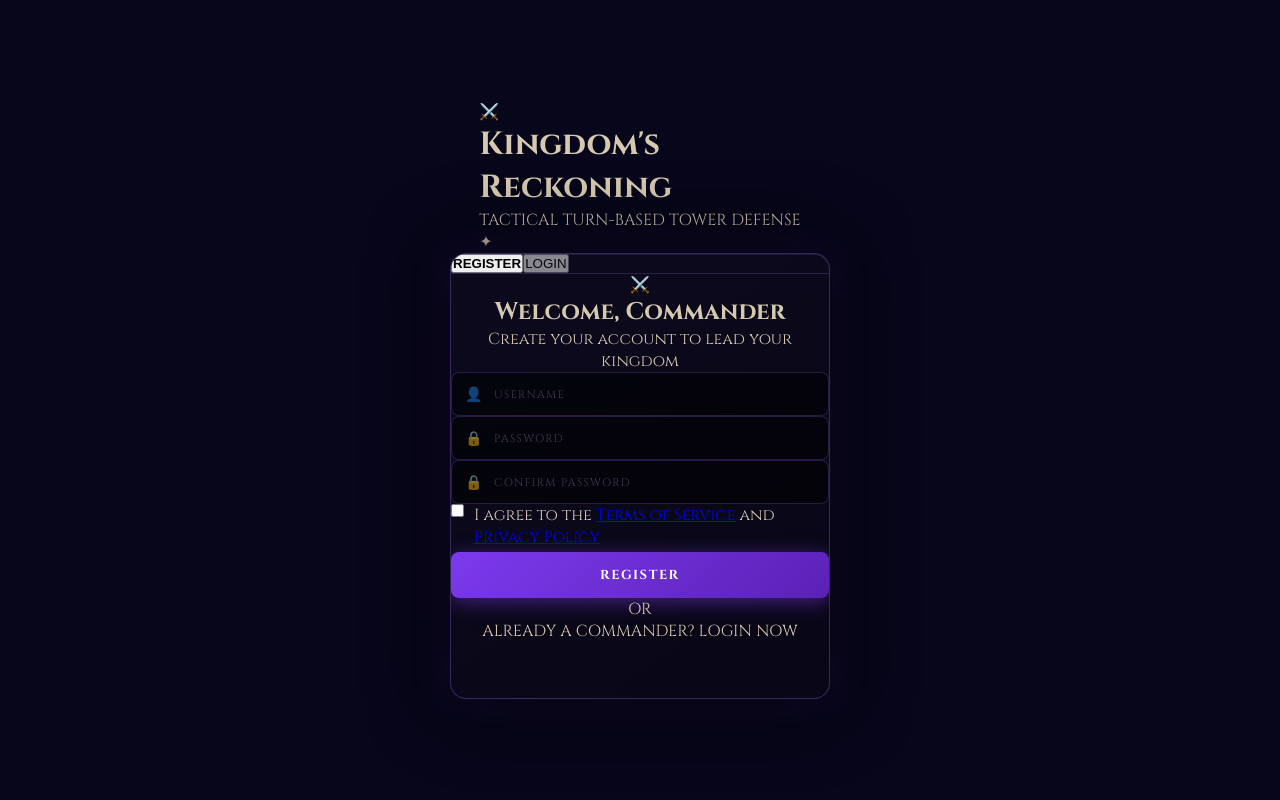
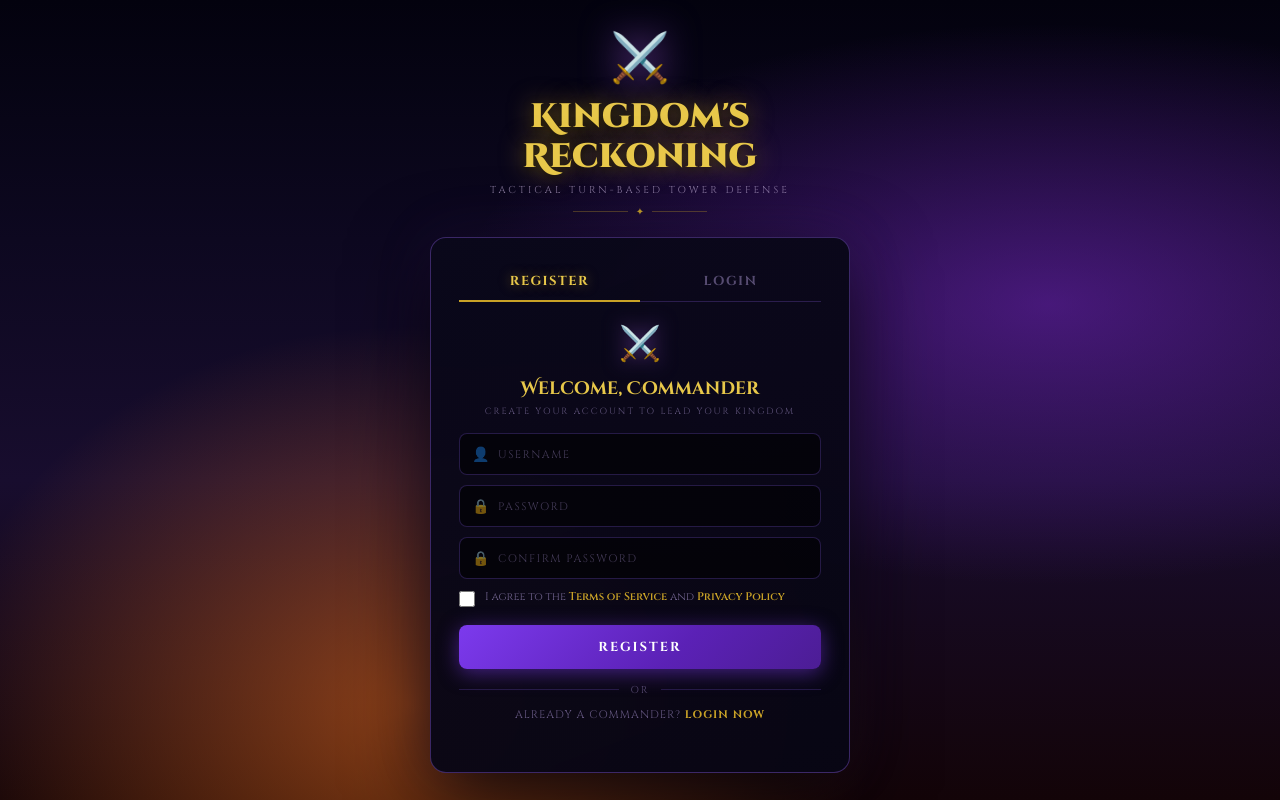
Before and after one commit to Hajinwoo28/kingdoms-reckoning, a Flask app: page / in a window 1280 px wide. Run offline with Flask 3, Linux system fonts and the light colour scheme; some libraries are stand-ins or nearby versions.

```diff
--- a/templates/index.html
+++ b/templates/index.html
@@ -193,12 +193,152 @@
       }
     }
   </style>
-  <!-- Auth tab pane visibility — inline so it works even if external CSS fails -->
+  <!-- ═══ SELF-CONTAINED AUTH STYLES ═══ Works even if external CSS fails ═══ -->
   <style>
-    .auth-tab-pane          { display: none !important; }
-    .auth-tab-pane.active   { display: block !important; }
-    .auth-tab-btn           { opacity: .55; cursor: pointer; }
-    .auth-tab-btn.active    { opacity: 1; font-weight: 700; }
+    /* ── Tab pane visibility (critical) ── */
+    .auth-tab-pane        { display: none !important; }
+    .auth-tab-pane.active { display: block !important; }
+
+    /* ── Full-screen layout ── */
+    .auth-screen {
+      position: fixed; inset: 0;
+      display: flex; flex-direction: column;
+      align-items: center; justify-content: center;
+      overflow-y: auto; overflow-x: hidden;
+      padding: 20px 12px; box-sizing: border-box;
+      background: radial-gradient(ellipse at 82% 38%, rgba(138,43,226,.45) 0%, transparent 40%),
+                  radial-gradient(ellipse at 32% 88%, rgba(255,120,30,.50) 0%, transparent 38%),
+                  linear-gradient(180deg, #03020e 0%, #0d0820 30%, #180d2e 60%, #130408 100%);
+    }
+
+    /* ── Hero title above card ── */
+    .auth-hero { text-align: center; margin-bottom: 18px; }
+    .auth-hero-emblem {
+      display: block; font-size: 48px; margin-bottom: 6px;
+      filter: drop-shadow(0 0 18px rgba(180,100,255,.7));
+    }
+    .auth-hero-title {
+      font-family: 'Cinzel Decorative', 'Georgia', serif;
+      font-size: clamp(22px, 4vw, 34px); font-weight: 900; line-height: 1.15;
+      color: #e8c84a;
+      text-shadow: 0 0 24px rgba(201,162,39,.6), 0 2px 8px rgba(0,0,0,.8);
+      margin: 0 0 6px;
+    }
+    .auth-hero-tagline {
+      font-family: 'Cinzel', 'Georgia', serif;
+      font-size: 10px; letter-spacing: 3px;
+      color: rgba(200,180,220,.65); margin: 0;
+    }
+    .auth-hero-divider { display:flex; align-items:center; gap:8px; justify-content:center; margin-top:8px; }
+    .auth-hero-divider::before,.auth-hero-divider::after { content:''; width:55px; height:1px; background:rgba(201,162,39,.35); }
+    .auth-hero-gem { color:#c9a227; font-size:10px; }
+
+    /* ── Card ── */
+    .auth-card {
+      background: linear-gradient(160deg, rgba(10,8,26,.97), rgba(8,6,20,.98));
+      border: 1px solid rgba(120,80,200,.45); border-radius: 16px;
+      padding: 24px 28px 22px; width: 100%;
+      max-width: min(420px, calc(100vw - 24px));
+      box-shadow: 0 24px 80px rgba(0,0,0,.85), 0 0 60px rgba(120,60,220,.12);
+      box-sizing: border-box;
+    }
+
+    /* ── Tabs ── */
+    .auth-tabs {
+      display: flex; border-bottom: 1px solid rgba(120,80,200,.3);
+      margin-bottom: 20px;
+    }
+    .auth-tab-btn {
+      flex: 1; padding: 10px 0; background: none;
+      border: none; border-bottom: 2px solid transparent;
+      font-family: 'Cinzel', 'Georgia', serif; font-size: 13px;
+      font-weight: 700; letter-spacing: 1.5px;
+      color: rgba(180,160,220,.45); cursor: pointer;
+      transition: all .18s; margin-bottom: -1px;
+    }
+    .auth-tab-btn.active {
+      color: #e8c84a; border-bottom-color: #c9a227;
+      text-shadow: 0 0 12px rgba(201,162,39,.5);
+    }
+    .auth-tab-btn:hover:not(.active) { color: rgba(200,185,240,.8); }
+
+    /* ── Inner card icon + heading ── */
+    .auth-card-inner-icon {
+      display:block; font-size:34px; margin: 0 auto 8px; text-align:center;
+      filter: drop-shadow(0 0 10px rgba(180,100,255,.5));
+    }
+    .auth-card-heading {
+      font-family: 'Cinzel Decorative', 'Georgia', serif;
+      font-size: 18px; font-weight: 700; color: #e8c84a;
+      margin: 0 0 4px; text-align:center;
+    }
+    .auth-card-sub {
+      font-size: 9px; letter-spacing: 2px; text-transform:uppercase;
+      color: rgba(180,160,220,.5); margin: 0 0 16px; text-align:center;
+    }
+
+    /* ── Inputs ── */
+    .auth-input-wrap { position: relative; margin-bottom: 10px; }
+    .auth-input-icon {
+      position:absolute; left:13px; top:50%; transform:translateY(-50%);
+      font-size:14px; opacity:.5; pointer-events:none;
+    }
+    .auth-input {
+      width: 100%; padding: 12px 14px 12px 38px;
+      background: rgba(0,0,0,.55); border: 1px solid rgba(100,70,180,.35);
+      border-radius: 8px; color: #e0d8f0;
+      font-family: 'Cinzel', 'Georgia', serif; font-size: 12px;
+      letter-spacing: 1px; outline: none; box-sizing: border-box;
+      transition: border .2s, box-shadow .2s;
+    }
+    .auth-input:focus {
+      border-color: rgba(160,100,255,.7);
+      box-shadow: 0 0 0 3px rgba(120,60,220,.18);
+    }
+    .auth-input::placeholder { color: rgba(160,140,200,.4); font-size:11px; letter-spacing:1.5px; }
+
+    /* ── Terms row ── */
+    .auth-terms-row {
+      display:flex; align-items:flex-start; gap:10px;
+      margin: 10px 0 14px;
+    }
+    .auth-terms-row input[type="checkbox"] {
+      width:16px; height:16px; flex-shrink:0; margin-top:2px;
+      accent-color:#7C3AED; cursor:pointer;
+    }
+    .auth-terms-row label { font-size:11px; color:rgba(180,160,220,.6); line-height:1.5; cursor:pointer; }
+    .auth-terms-row a { color:#c9a227; text-decoration:none; font-weight:600; }
+
+    /* ── Primary button ── */
+    .btn-auth-primary {
+      width:100%; padding:13px;
+      background: linear-gradient(135deg, #7C3AED 0%, #5B21B6 60%, #4C1D95 100%);
+      color:#fff; border:none; border-radius:8px;
+      font-family:'Cinzel','Georgia',serif; font-size:13px; font-weight:700;
+      letter-spacing:2px; cursor:pointer;
+      box-shadow: 0 4px 20px rgba(124,58,237,.5);
+      transition: transform .18s, box-shadow .18s;
+    }
+    .btn-auth-primary:hover { transform:translateY(-2px); box-shadow: 0 6px 28px rgba(124,58,237,.7); }
+
+    /* ── OR divider ── */
+    .auth-or-row {
+      display:flex; align-items:center; gap:12px; margin: 14px 0 10px;
+    }
+    .auth-or-row::before,.auth-or-row::after {
+      content:''; flex:1; height:1px; background:rgba(100,70,180,.3);
+    }
+    .auth-or-text { font-size:10px; letter-spacing:2px; color:rgba(160,140,200,.5); }
+
+    /* ── Switch link ── */
+    .auth-switch-link { font-size:11px; letter-spacing:1px; color:rgba(160,140,200,.6); text-align:center; margin:0; }
+    .auth-switch-link a { color:#c9a227; font-weight:700; cursor:pointer; text-decoration:none; }
+    .auth-switch-link a:hover { text-decoration:underline; }
+
+    /* ── Message ── */
+    .auth-msg { font-size:12px; font-weight:700; min-height:18px; text-align:center; margin:8px 0 0; }
+    .auth-msg.error { color: #f87171; }
+    .auth-msg.success { color: #86efac; }
   </style>
 </head>
 
```
Also changed, not shown: static/game.js.
